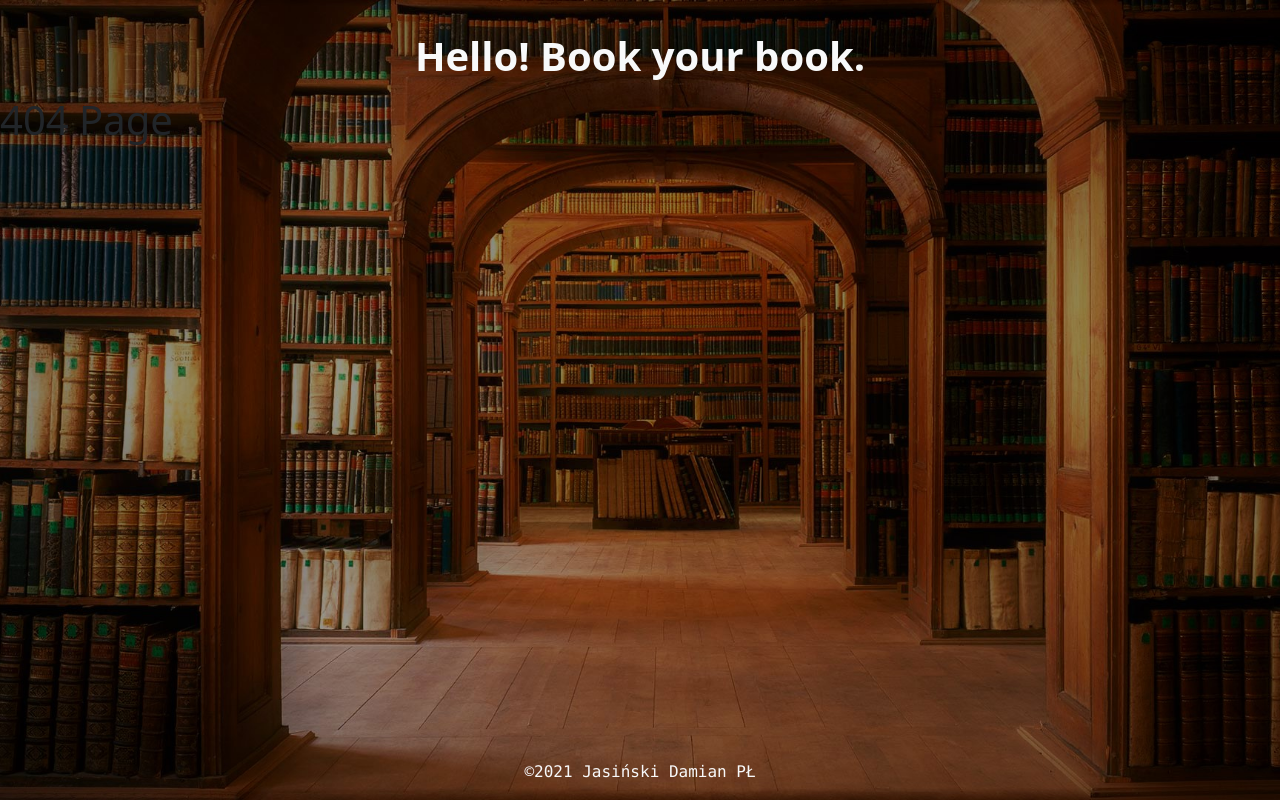
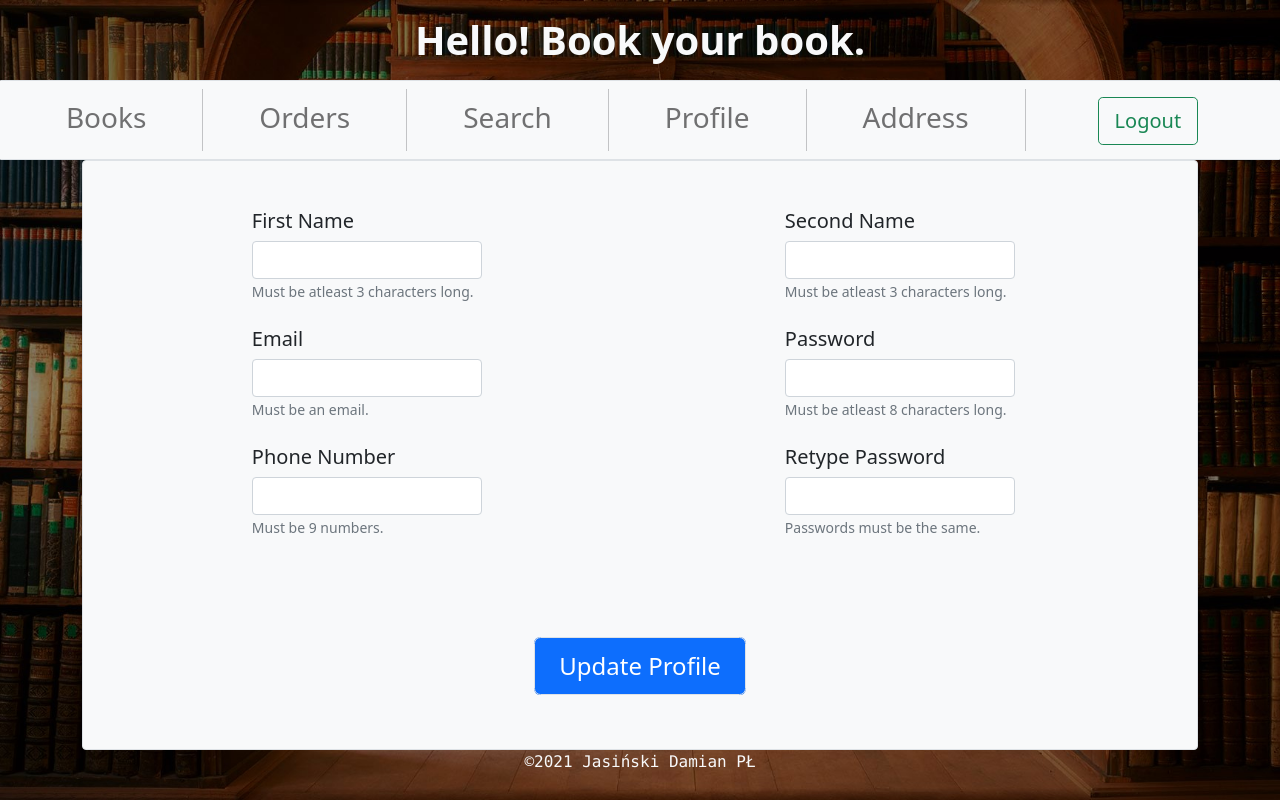
Before and after one commit to damianjasinski/Bookstore-front, a React (Create React App) app: page /profile in a window 1280 px wide. Before the commit this address had no page. Built offline with nearby package versions, Linux system fonts and the light colour scheme; no server answers; sample sign-in values are in the browser's storage.

Commit message:
Profile component

```diff
--- a/src/components/Books/Books.js
+++ b/src/components/Books/Books.js
@@ -31,10 +31,10 @@ const Books = () => {
 
 
   return (
-    <div className="container mt-3 ">
+    <div className="container ">
       <NavMenu />
 
-      <div className="mt-1 bg-light border rounded overflow-auto" style={{ height: "550px" }}>
+      <div className="bg-light border rounded overflow-auto" style={{ height: "590px" }}>
         <div className="row overflow-auto mx-4 p-2 my-3 ">
           {books.map((book) => {
             if (book.available == 1) return (
@@ -44,20 +44,20 @@ const Books = () => {
                   <h6 className="card-subtitle mb-2 text-muted">{book.author}</h6>
                   <p className="card-text  overflow-auto" style={{ height: "8em" }} >{book.description}</p>
                   <div className="mt-auto mx-auto">
-                    <a href="#" className="card-linkbtn border btn-lg btn-outline-success">Order</a>
+                    <a style={{ textDecoration: "none" }} href="#" className="card-linkbtn border btn-lg btn-outline-primary">Order</a>
                   </div>
                 </div>
               </div>
             )
             else return (
-              <div key={book.id} className="card mx-auto   border border-secondary overflow-auto" style={{ width: "18em" }}>
+              <div key={book.id} className="card mx-auto border border-secondary overflow-auto" style={{ width: "18em" }}>
                 <div className="card-body d-flex flex-column">
                   <h5 className="card-title">{book.name}</h5>
                   <h6 className="card-subtitle mb-2 text-muted">{book.author}</h6>
                   <p className="card-text  overflow-auto" style={{ height: "8em" }} >{book.description}</p>
                   <div className="row">
                     <div className="mt-auto col-6">
-                      <a href="#" className="disabled card-linkbtn border btn-lg btn-outline-success">Order</a>
+                      <a style={{ textDecoration: "none" }} href="#" className="disabled card-linkbtn border btn-lg btn-outline-primary">Order</a>
                     </div>
                     <div className="col-6"><h6>Out of stock</h6></div>
                   </div>
--- a/src/components/Footer/Footer.js
+++ b/src/components/Footer/Footer.js
@@ -3,7 +3,7 @@ import React from "react";
 const Footer = () => {
   return (
     <div
-      className="container-fluid fixed-bottom text-center w-bold font-monospace rounded"
+      className="container-fluid  text-center w-bold font-monospace rounded"
     >
       <p className="text-light fs-6">©2021 Jasiński Damian PŁ</p>
     </div>
--- a/src/components/Header/Header.js
+++ b/src/components/Header/Header.js
@@ -7,7 +7,7 @@ const Header = () => {
       <div className="container-fluid">
         <div className="row">
           <div className="col-sm-12">
-            <h1 className="mt-4 text-center text-light fs-1 fw-bolder mt-2 py-2">
+            <h1 className="mt-1 text-center text-light fs-1 fw-bolder mt-2 py-2">
               Hello! Book your book.
             </h1>
           </div>
--- a/src/components/Home/Home.js
+++ b/src/components/Home/Home.js
@@ -8,12 +8,9 @@ const Home = () => {
 
   useEffect(() => {
     const token = JSON.parse(sessionStorage.getItem("token"));
-    console.log(token);
-    GetData("login_register/user-info.php", token)
+    GetData("api/user-info.php", token)
       .then((response) => {
-        console.log(response);
-        setUser(JSON.stringify(response.user));
-
+        setUser(response.user);
       })
       .catch((err) => {
         console.log(err);
@@ -28,7 +25,7 @@ const Home = () => {
   return (
     <div className="container d-flex flex-column mt-3">
 
-      <NavMenu/>
+      <NavMenu />
     </div>
   );
 };
--- a/src/components/Home/NavMenu.js
+++ b/src/components/Home/NavMenu.js
@@ -35,26 +35,32 @@ export const NavMenu = () => {
             <div className="collapse navbar-collapse " id="navbarNav">
               <ul className="navbar-nav ">
                 <li className="nav-item active ">
-                  <a className="mx-6 mt-1 nav-link " href="/books">
+                  <a className="mx-5 mt-1 nav-link " href="/books">
                     <h3>Books</h3> <span className="sr-only"></span>
                   </a>
                 </li>
                 <div className="vr"></div>
                 <li className="nav-item">
-                  <a className="mx-6 mt-1 nav-link" href="#">
+                  <a className="mx-5 mt-1 nav-link" href="#">
                     <h3>Orders</h3>
                   </a>
                 </li>
                 <div className="vr"></div>
                 <li className="nav-item">
-                  <a className="mx-6 mt-1 nav-link" href="#">
+                  <a className="mx-5 mt-1 nav-link" href="#">
                     <h3>Search</h3>
                   </a>
                 </li>
                 <div className="vr"></div>
                 <li className="nav-item">
-                  <a className="mx-6 mt-1 nav-link" href="#">
+                  <a className="mx-5 mt-1 nav-link" href="/profile">
                     <h3>Profile</h3>
+                  </a>
+                </li>
+                <div className="vr"></div>
+                <li className="nav-item">
+                  <a className="mx-5 mt-1 nav-link" href="/profile">
+                    <h3>Address</h3>
                   </a>
                 </li>
                 <div className="vr"></div>
--- /dev/null
+++ b/src/components/Profile/Profile.js
@@ -0,0 +1,166 @@
+import { Tune } from "@mui/icons-material";
+import React, { useEffect, useState } from "react";
+import { Navigate } from "react-router-dom";
+import { GetData } from "../../services/GetData";
+import { PostData } from "../../services/PostData";
+import { NavMenu } from "../Home/NavMenu";
+
+const Profile = () => {
+
+  //inputs should be passed to PostData (fetch)
+  const [inputs, setInputs] = useState({ "userId": "", "password": "", "password2": "", "email": "", "phoneNumber": "", "firstName": "", "secondName": "" });
+  //store current user data
+  const [user, setUser] = useState({});
+  const [change, setChange] = useState(false);
+  const [loading, setLoading] = useState(true);
+
+  useEffect(() => {
+    const token = JSON.parse(sessionStorage.getItem("token"));
+    GetData("api/user-info.php", token)
+      .then((response) => {
+        setUser((response.user));
+        for (const [key, value] of Object.entries(user)) {
+          setInputs((values) => ({ ...values, [key]: value }));
+        }
+        setLoading(false);
+      })
+      .catch((err) => {
+        console.log(err);
+      });
+  }, [loading]);
+
+
+  const handleChange = (event) => {
+    if (change === false) {
+      setChange(true);
+    }
+    const name = event.target.name;
+    const value = event.target.value;
+    setInputs((values) => ({ ...values, [name]: value }));
+    console.log(inputs);
+  };
+
+  const updateRequest = () => {
+    if (change === false) {
+      window.alert("Nothing to update")
+    }
+    else {
+      if (inputs.firstName.length < 3)
+        window.alert("Bad First Name format!");
+      else if (inputs.secondName.length < 3)
+        window.alert("Bad Second Name Format");
+      else if (!validateEmail(inputs.email))
+        window.alert("Bad email format");
+      else if (!validatePhoneNumber(inputs.phoneNumber))
+        window.alert("Phone number is invalid!")
+      else if (inputs.password.length !== 0 && inputs.password.length < 8)
+        window.alert("Password is too short!");
+      else if (inputs.password != inputs.password2)
+        window.alert("Password doesnt match!");
+      else {
+        console.log(inputs.password.length)
+        console.log("all ok")
+        const token = JSON.parse(sessionStorage.getItem("token"));
+        PostData("api/profile/update.php", inputs, token).then((result) => {
+          let response = result;
+          if (response.success === 1) {
+            window.alert("Update Complete");
+            setLoading(true);
+          } else {
+            window.alert(response.message);
+          }
+        });
+      }
+    }
+  };
+
+  const validateEmail = (email) => {
+    if (/^\w+([\.-]?\w+)*@\w+([\.-]?\w+)*(\.\w{2,3})+$/.test(email)) {
+      return (true)
+    }
+    return false;
+  };
+
+  const validatePhoneNumber = (phoneNumber) => {
+    if (!/[0-9]/.test(phoneNumber) || phoneNumber.length > 9 || phoneNumber.length < 9 ) {
+      return false;
+    }
+    return true;
+  }
+
+  if (!sessionStorage.getItem("token")) {
+    return <Navigate to={"/"} />;
+  }
+
+
+  console.log(inputs);
+  return (
+    <div className="container">
+      <NavMenu />
+      <div className="d-flex flex-column bg-light border rounded overflow-auto" style={{ height: "590px" }}>
+        <div className=" row mt-5 mx-5">
+          <div className="col-1"></div>
+          <div className="col-3 mx-4">
+            <h5>First Name</h5>
+            <input name="firstName" class="form-control" placeholder={user.firstName} aria-describedby="firstNameHelp" onChange={handleChange} />
+            <span id="firstNameHelp" class="form-text">
+              Must be atleast 3 characters long.
+            </span>
+          </div>
+          <div className="col-3">
+          </div>
+          <div className="col-3">
+            <h5>Second Name</h5>
+            <input name="secondName" class="form-control" placeholder={user.secondName} aria-describedby="secondNameHelp" onChange={handleChange} />
+            <span id="secondNameHelp" class="form-text">
+              Must be atleast 3 characters long.
+            </span>
+          </div>
+        </div>
+        <div className=" row mt-4 mx-5 ">
+          <div className="col-1"></div>
+          <div className="col-3 mx-4">
+            <h5>Email</h5>
+            <input name="email" class="form-control" placeholder={user.email} aria-describedby="emailHelp" onChange={handleChange} />
+            <span id="emailHelp" class="form-text">
+              Must be an email.
+            </span>
+          </div>
+          <div className="col-3">
+          </div>
+          <div className="col-3">
+            <h5>Password</h5>
+            <input name="password" type="password" class="form-control" aria-describedby="pwdNameHelp" onChange={handleChange} />
+            <span id="pwdNameHelp" class="form-text">
+              Must be atleast 8 characters long.
+            </span>
+          </div>
+        </div>
+        <div className=" row mt-4 mx-5 ">
+          <div className="col-1"></div>
+          <div className="col-3 mx-4">
+            <h5>Phone Number</h5>
+            <input name="phoneNumber" class="form-control" placeholder={user.phoneNumber} aria-describedby="phoneNumberHelp" onChange={handleChange} />
+            <span id="phoneNumberHelp" class="form-text">
+              Must be 9 numbers.
+            </span>
+          </div>
+          <div className="col-3">
+          </div>
+          <div className="col-3">
+            <h5>Retype Password</h5>
+            <input name="password2" type="password" class="form-control" aria-describedby="pwdNameHelp2" onChange={handleChange} />
+            <span id="pwdNameHelp2" class="form-text">
+              Passwords must be the same.
+            </span>
+          </div>
+        </div>
+        <div className="mx-auto mb-6 mt-auto">
+          <a style={{ textDecoration: "none" }} href="#" className="card-linkbtn border btn-lh btn-primary" onClick={updateRequest}>Update Profile</a>
+        </div>
+      </div>
+    </div>
+
+  );
+}
+export default Profile;
--- a/src/routes.js
+++ b/src/routes.js
@@ -6,6 +6,7 @@ import Signup from "./components/Signup/Signup";
 import NotFound from "./components/NotFound/NotFound";
 import Home from "./components/Home/Home";
 import Books from "./components/Books/Books";
+import Profile from "./components/Profile/Profile";
 
 const Reroute = () => {
   return (
@@ -16,6 +17,7 @@ const Reroute = () => {
         <Route path="/signup" element={<Signup />} />
         <Route path="/home" element={<Home />} />
         <Route path="/books" element={<Books />} />
+        <Route path="/profile" element={<Profile />} />
         <Route path="*" element={<NotFound />} />
 
       </Routes>
--- a/src/services/GetData.js
+++ b/src/services/GetData.js
@@ -11,5 +11,5 @@ export const GetData = async (type, token) => {
     sessionStorage.setItem("token", "");
     sessionStorage.clear();
   }
-  return data;
+  return await data;
 };
--- a/src/services/PostData.js
+++ b/src/services/PostData.js
@@ -1,9 +1,12 @@
-export const PostData = async (type, userData) => {
+export const PostData = async (type, userData, token) => {
   let BaseUrl = "http://localhost:80/";
   try {
     const response = await fetch(BaseUrl + type, {
       method: "POST",
       body: JSON.stringify(userData),
+      headers: {
+        Authorization: "Bearer " + token,
+      }
     });
     const json = await response.json();
     return json;
```
Also changed, not shown: src/styles/bootstrap-5.1.3-dist/css/bootstrap.min.css.
